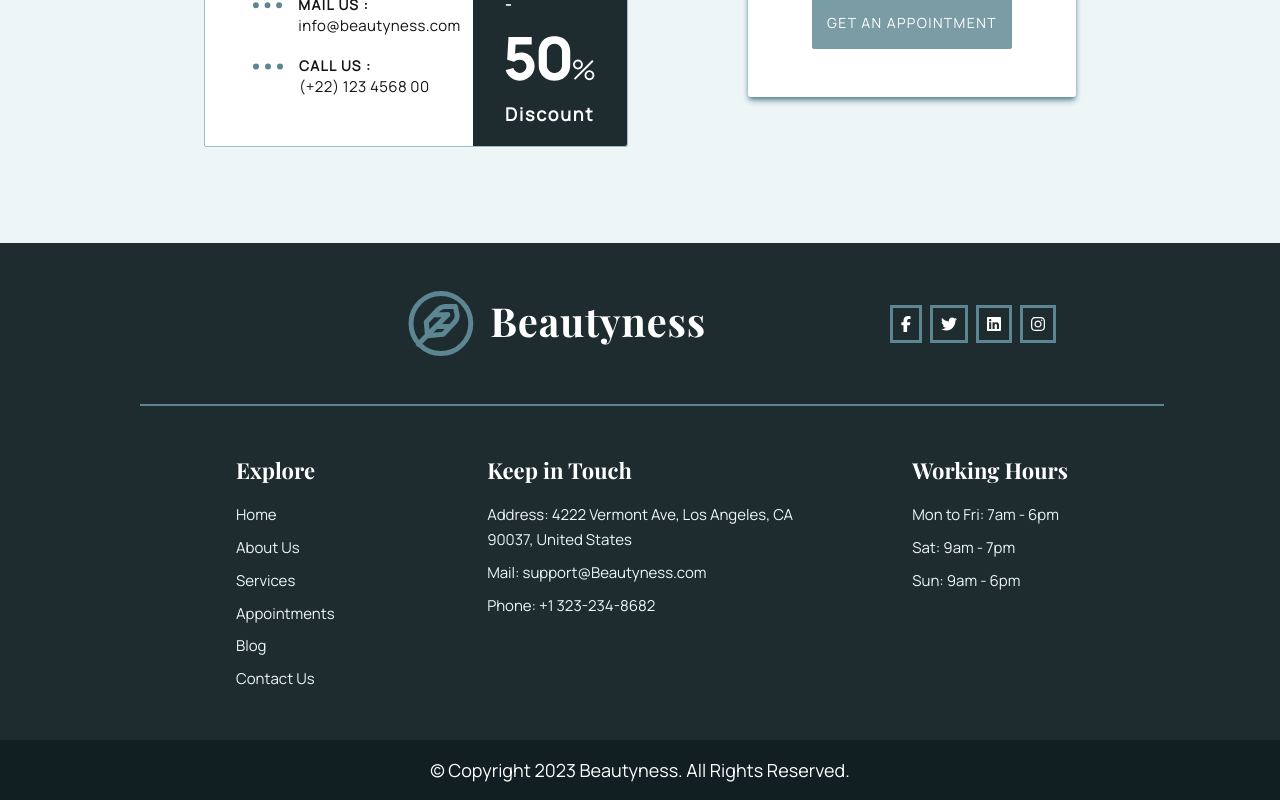
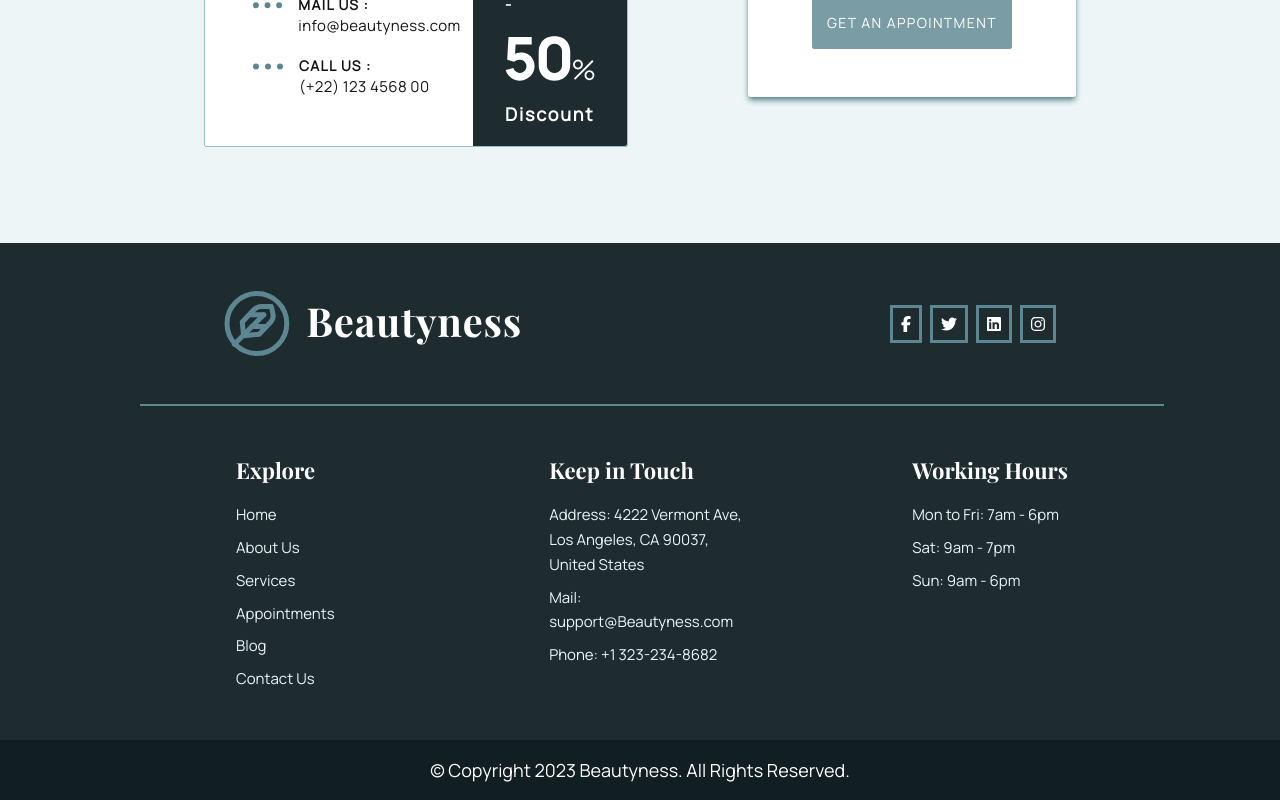
Before and after one commit to FatemeGhalandari/Beautyness, a React (Vite) app: page / in a window 1280 px wide. Shown: the part 6336-7136 px from the top of the page. Built offline with nearby package versions, Linux system fonts and the light colour scheme.

Commit message:
Fix position and add paddings

```diff
--- a/src/components/Footer.jsx
+++ b/src/components/Footer.jsx
@@ -12,15 +12,15 @@ import { footerLinks } from "../constants";
 const Footer = () => (
   <div className="flex flex-col ">
     <div className="flex flex-col bg-[#1E2C30] divide-y-2 divide-[#5C8692] md:px-32 px-8">
-      <div className="flex md:flex-row flex-col py-8 sm:px-24 px-4">
-        <div className="flex flex-1 justify-center py-4">
+      <div className="flex sm:flex-row flex-col py-8 sm:px-24 px-4">
+        <div className="flex flex-1 md:justify-start md:items-start justify-center py-4">
           <img
             src={Logo_white}
             alt="Logo_white"
             className="w-[298px] h-[65px] object-contain"
           />
         </div>
-        <div className="flex md:justify-end justify-center items-center md:ml-auto ml-2 md:gap-2 gap-8">
+        <div className="flex md:justify-end justify-center items-center md:ml-auto ml-2 md:gap-2 sm:gap-4 gap-8">
           <FontAwesomeIcon
             icon={faFacebookF}
             style={{ color: "#FFF" }}
@@ -43,21 +43,21 @@ const Footer = () => (
           />
         </div>
       </div>
-      <div className="flex flex-row sm:py-8 py-2 sm:px-24 px-12 mx-3 w-full justify-between flex-wrap ">
-        {footerLinks.map((footerLink) => (
+      <div className="flex flex-row sm:py-8 py-2 sm:px-24 px-12 mx-3 w-full justify-between sm:items-start items-center flex-wrap ">
+        {footerLinks.map((footerLink, index) => (
           <div
-            key={footerLink.links.id}
+            key={index}
             className="flex flex-col ss:my-4 my-2 min-w-[150px] max-w-[324px]"
           >
-            <h4 key={footerLink.links.id} className={`${styles.footers}`}>
+            <h4 key={index} className={`${styles.footers}`}>
               {footerLink.title}
             </h4>
-            <ul className="list-none sm:mt-4 mt-2" key={footerLink.links.id}>
-              {footerLink.links.map((link, index) => (
+            <ul key={index} className="list-none sm:mt-4 mt-2">
+              {footerLink.links.map((link, index2) => (
                 <li
-                  key={link.id}
-                  className={`text-[#EDF5F7] font-manrope text-[15px] font-normal leading-[165%] max-w-[327px] cursor-pointer ${
-                    index !== footerLink.links.length - 1 ? "mb-2" : "mb-0"
+                  key={index2}
+                  className={`text-[#EDF5F7] font-manrope text-[15px] font-normal leading-[165%] max-w-[200px] cursor-pointer ${
+                    index2 !== footerLink.links.length - 1 ? "mb-2" : "mb-0"
                   }`}
                 >
                   {link.name}
```
